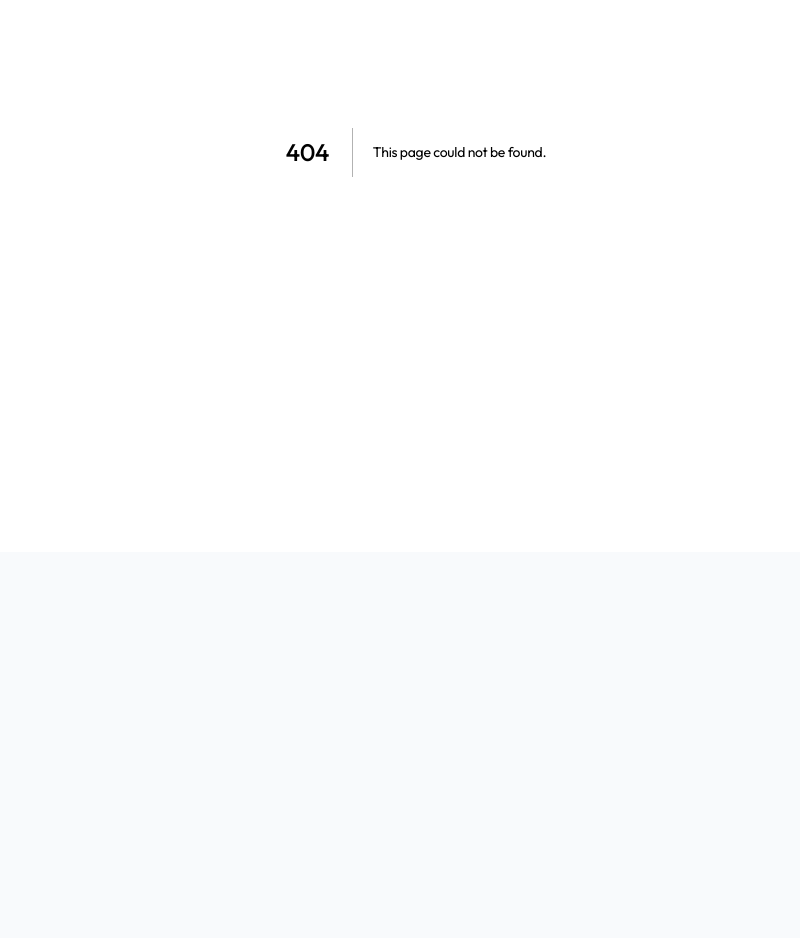
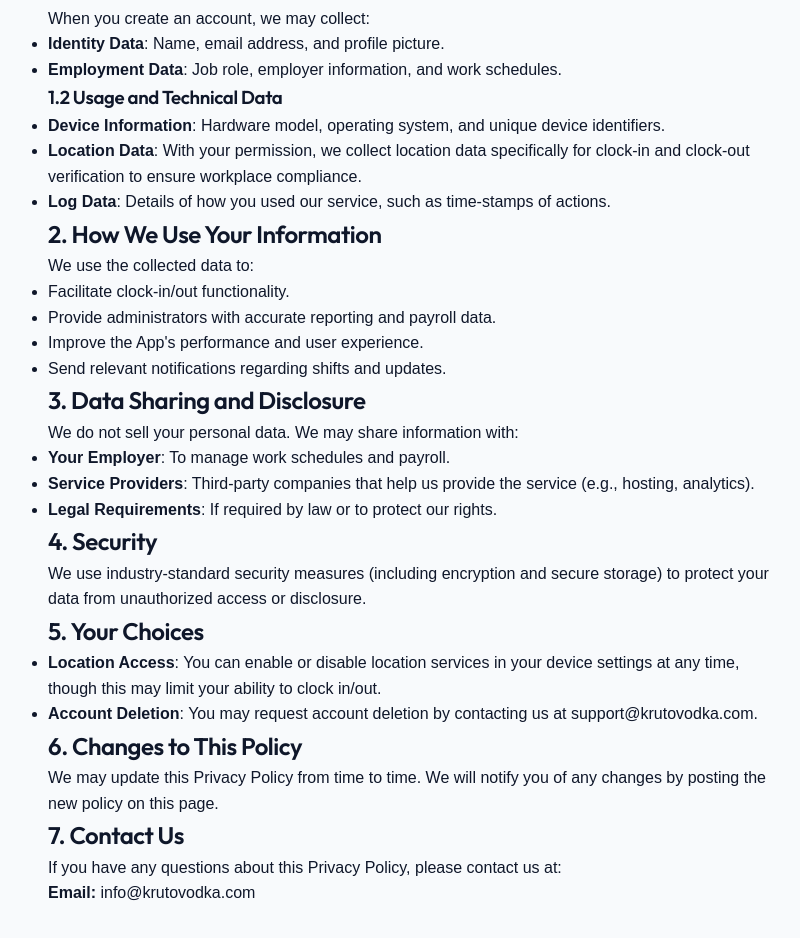
Before and after one commit to rahulreddyekkati/krut, a Next.js app in the folder apps/web/: page /privacy in a window 1280 px wide. Before the commit this address had no page. Shown: the part 248-1186 px from the top of the page, without its empty margins (224-1024 px from the left). Before the commit the page ends 800 px from the top, so only its background shows below. Built offline with nearby package versions, Linux system fonts and the light colour scheme.

Commit message:
feat: add privacy policy page to web app

```diff
--- /dev/null
+++ b/apps/web/src/app/privacy/page.tsx
@@ -0,0 +1,60 @@
+import React from 'react';
+
+export default function PrivacyPolicy() {
+  return (
+    <main style={{ padding: '2rem', maxWidth: '800px', margin: '0 auto', fontFamily: 'sans-serif', lineHeight: '1.6' }}>
+      <h1>Privacy Policy for Kruto Tastes</h1>
+      <p><strong>Effective Date:</strong> May 3, 2026</p>
+
+      <p>Kruto Tastes ("we", "our", or "us") is committed to protecting your privacy. This Privacy Policy explains how we collect, use, and share information when you use our mobile application (the "App") and related services.</p>
+
+      <h2>1. Information We Collect</h2>
+      <h3>1.1 Personal Information</h3>
+      <p>When you create an account, we may collect:</p>
+      <ul>
+        <li><strong>Identity Data</strong>: Name, email address, and profile picture.</li>
+        <li><strong>Employment Data</strong>: Job role, employer information, and work schedules.</li>
+      </ul>
+
+      <h3>1.2 Usage and Technical Data</h3>
+      <ul>
+        <li><strong>Device Information</strong>: Hardware model, operating system, and unique device identifiers.</li>
+        <li><strong>Location Data</strong>: With your permission, we collect location data specifically for clock-in and clock-out verification to ensure workplace compliance.</li>
+        <li><strong>Log Data</strong>: Details of how you used our service, such as time-stamps of actions.</li>
+      </ul>
+
+      <h2>2. How We Use Your Information</h2>
+      <p>We use the collected data to:</p>
+      <ul>
+        <li>Facilitate clock-in/out functionality.</li>
+        <li>Provide administrators with accurate reporting and payroll data.</li>
+        <li>Improve the App's performance and user experience.</li>
+        <li>Send relevant notifications regarding shifts and updates.</li>
+      </ul>
+
+      <h2>3. Data Sharing and Disclosure</h2>
+      <p>We do not sell your personal data. We may share information with:</p>
+      <ul>
+        <li><strong>Your Employer</strong>: To manage work schedules and payroll.</li>
+        <li><strong>Service Providers</strong>: Third-party companies that help us provide the service (e.g., hosting, analytics).</li>
+        <li><strong>Legal Requirements</strong>: If required by law or to protect our rights.</li>
+      </ul>
+
+      <h2>4. Security</h2>
+      <p>We use industry-standard security measures (including encryption and secure storage) to protect your data from unauthorized access or disclosure.</p>
+
+      <h2>5. Your Choices</h2>
+      <ul>
+        <li><strong>Location Access</strong>: You can enable or disable location services in your device settings at any time, though this may limit your ability to clock in/out.</li>
+        <li><strong>Account Deletion</strong>: You may request account deletion by contacting us at support@krutovodka.com.</li>
+      </ul>
+
+      <h2>6. Changes to This Policy</h2>
+      <p>We may update this Privacy Policy from time to time. We will notify you of any changes by posting the new policy on this page.</p>
+
+      <h2>7. Contact Us</h2>
+      <p>If you have any questions about this Privacy Policy, please contact us at:</p>
+      <p><strong>Email:</strong> info@krutovodka.com</p>
+    </main>
+  );
+}
```
